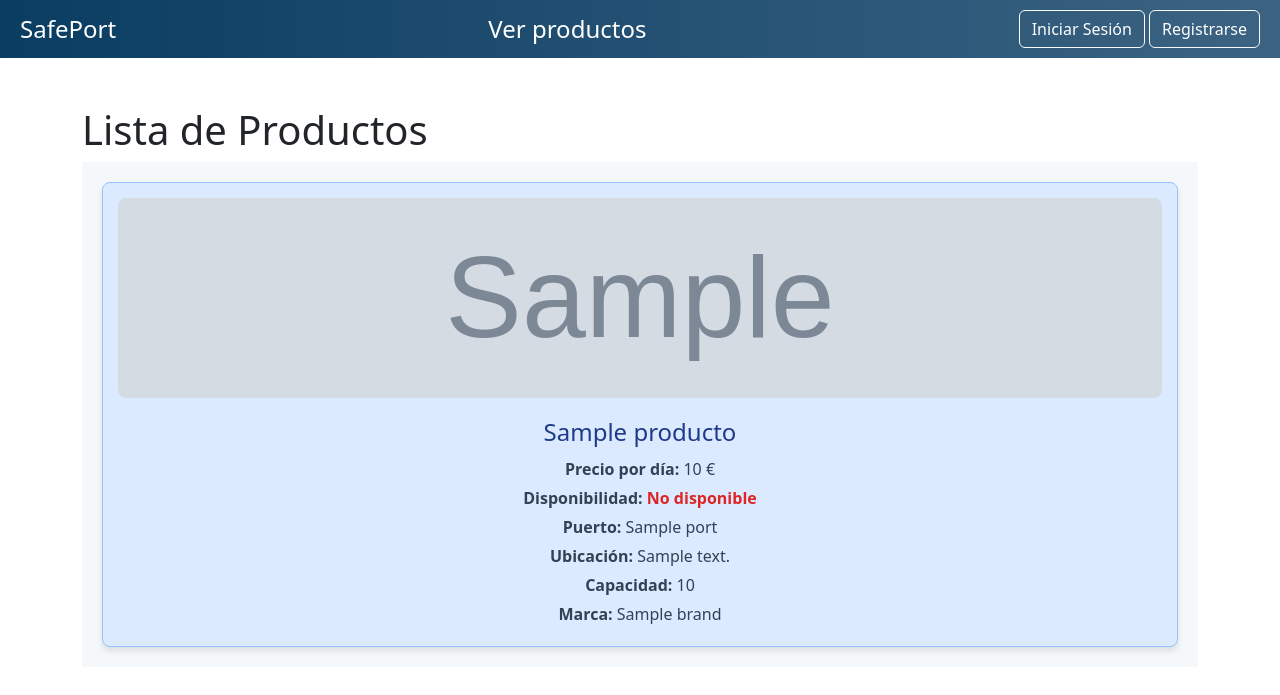
After one commit to PGPI-31/PGPI-G3.1, a Django app: template boats/templates/listar_todo.html in a window 1280 px wide. The commit adds this page. Shown: the top 695 px of the page. Run offline with Django 5.2, Linux system fonts and the light colour scheme; the template is opened without the code that fills it: most values are stand-ins (such as "Sample title", 1, 10 or a date in 2020); grey boxes marked "Sample" are stand-in pictures.

Commit message:
Cargado productos de backend y mostrados en frontend

```diff
--- /dev/null
+++ b/boats/templates/listar_todo.html
@@ -0,0 +1,43 @@
+{% extends "base.html" %}
+
+{% block title %}Lista de Productos{% endblock %}
+
+{% block content %}
+
+<!DOCTYPE html>
+<html lang="es">
+<head>
+    <meta charset="UTF-8">
+    {% load static %}
+    <link rel="stylesheet" href="{% static 'css/base.css' %}">
+
+</head>
+<body>
+    <h1>Lista de Productos</h1>
+    <div class="product-grid">
+        {% for producto in productos %}
+        <div class="product-card">
+            <img src="{{ producto.model.image.url }}" alt="Imagen de {{ producto.name }}">
+            <h2>{{ producto.name }}</h2>
+            <p><strong>Precio por día:</strong> {{ producto.price_per_day }} €</p>
+            <p>
+                <strong>Disponibilidad:</strong>
+                {% if producto.available %}
+                    <span class="availability">Disponible</span>
+                {% else %}
+                    <span class="not-available">No disponible</span>
+                {% endif %}
+            </p>
+            <p><strong>Puerto:</strong> {{ producto.port }}</p>
+            <p><strong>Ubicación:</strong> {{ producto.port.address }}</p>
+            <p><strong>Capacidad:</strong> {{ producto.model.capacity }}</p>
+            <p><strong>Marca:</strong> {{ producto.model.brand }}</p>
+        </div>
+        {% empty %}
+        <p>No hay productos disponibles.</p>
+        {% endfor %}
+    </div>
+</body>
+</html>
+
+{% endblock %}
--- a/boats/views.py
+++ b/boats/views.py
@@ -1,3 +1,7 @@
 from django.shortcuts import render
+from .models import BoatInstance
 
 # Create your views here.
+def mostrar_productos(request):
+    productos = BoatInstance.objects.all()
+    return render(request, 'listar_todo.html', {'productos': productos})
--- a/safeport/templates/base.html
+++ b/safeport/templates/base.html
@@ -15,6 +15,9 @@
         <!-- Logo and Name -->
         <h1 class="h4 m-0">
             <a href="{% url 'home' %}" class="text-decoration-none">SafePort</a>
+        </h1>
+        <h1 class="h4 m-0">
+            <a href="{% url 'mostrar_productos' %}" class="text-decoration-none">Ver productos</a>
         </h1>
 
         <!-- Login/Logout Buttons -->
--- a/safeport/urls.py
+++ b/safeport/urls.py
@@ -27,7 +27,9 @@ from safeport.views import home
 urlpatterns = [
     path('', home, name='home'),
     path('admin/', admin.site.urls),
-    path('auth/', include('authentication.urls'))
+    path('auth/', include('authentication.urls')),
+    path('', include('boats.urls'))
+
 ]
 
 urlpatterns += static(settings.MEDIA_URL, document_root=settings.MEDIA_ROOT)
--- a/static/css/base.css
+++ b/static/css/base.css
@@ -11,3 +11,56 @@
 .header a:hover {
     color: #242020;
 }
+
+.product-grid {
+    display: grid;
+    grid-template-columns: repeat(auto-fit, minmax(250px, 1fr));
+    gap: 1.5rem;
+    padding: 20px;
+    background-color: #f4f8fb; /* Fondo general más suave */
+}
+
+.product-card {
+    background-color: #dbeafe; /* Azul claro */
+    border: 1px solid #93c5fd; /* Borde azul */
+    border-radius: 8px;
+    padding: 15px;
+    box-shadow: 0 4px 6px rgba(0, 0, 0, 0.1);
+    transition: transform 0.3s ease, box-shadow 0.3s ease;
+    text-align: center;
+}
+
+.product-card img {
+    width: 100%;
+    height: auto;
+    max-height: 200px;
+    border-radius: 8px;
+    margin-bottom: 10px;
+}
+
+.product-card:hover {
+    transform: translateY(-10px); /* Elevación */
+    box-shadow: 0 8px 12px rgba(0, 0, 0, 0.2); /* Mayor sombra */
+}
+
+.product-card h2 {
+    font-size: 1.5rem;
+    color: #1e3a8a; /* Azul oscuro */
+    margin: 10px 0;
+}
+
+.product-card p {
+    font-size: 1rem;
+    color: #334155; /* Gris oscuro */
+    margin: 5px 0;
+}
+
+.availability {
+    color: #16a34a; /* Verde para disponible */
+    font-weight: bold;
+}
+
+.not-available {
+    color: #dc2626; /* Rojo para no disponible */
+    font-weight: bold;
+}
```
Also changed, not shown: boats/urls.py (added, +7 -0 lines).
